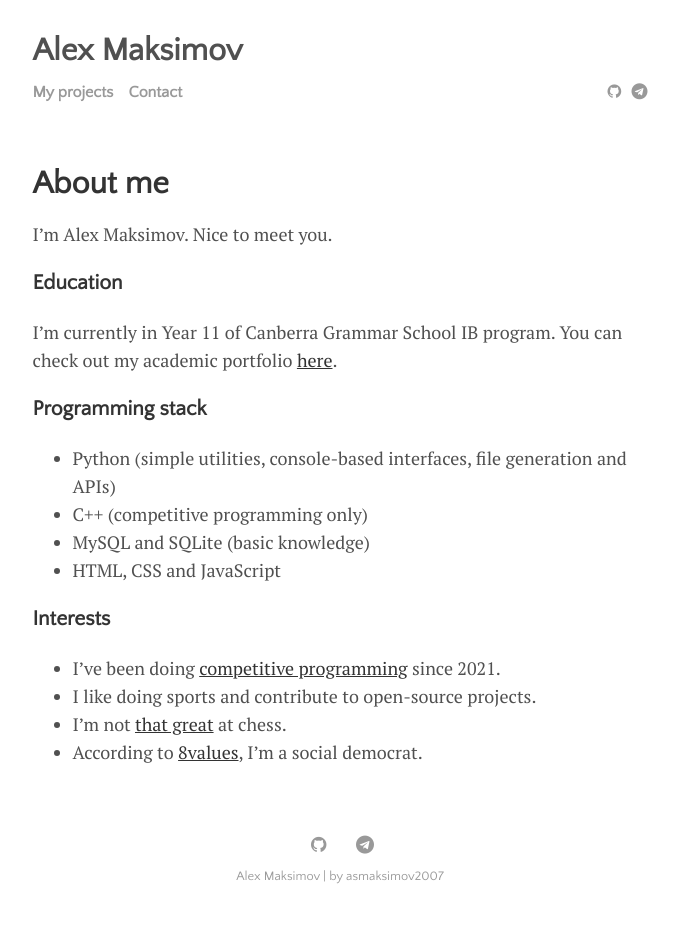
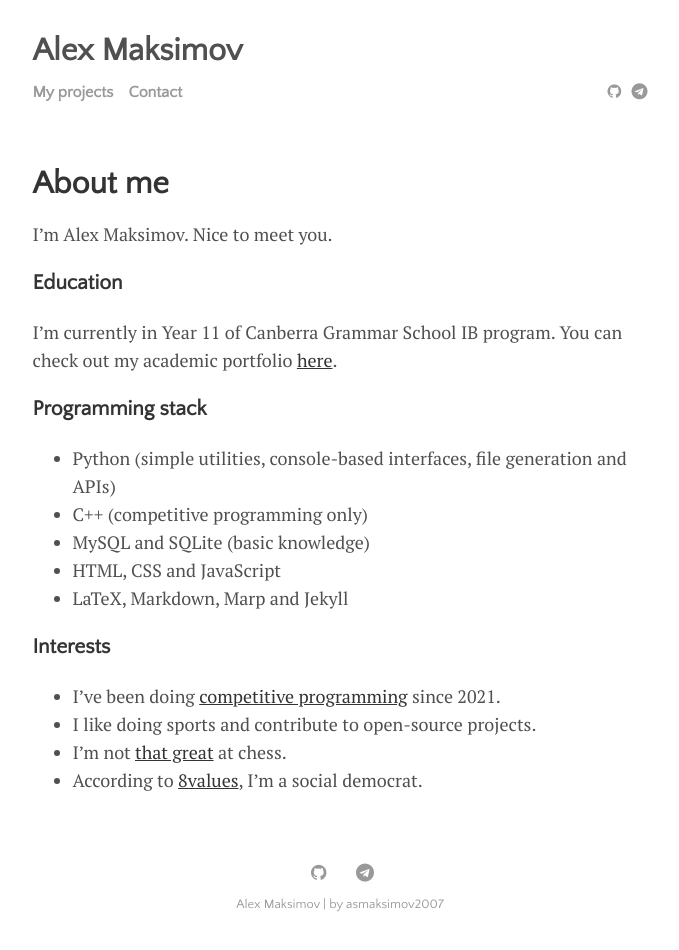
Before and after one commit to ASMaksimov2007/about, a Jekyll site: the page built from index.md, in a window 1280 px wide. Shown: the whole page, without its empty margins (300-979 px from the left). Built offline with Jekyll 4.4.1, drawn with Linux system fonts in a browser that asks for light colours; before the commit the page ends 922 px from its top, so only the background shows below that.

```diff
--- a/_layouts/default.html
+++ b/_layouts/default.html
@@ -1,6 +1,7 @@
 <!doctype html>
 <html>
 {% include head.html %}
+
 <body>
     <div class="container">
         {% include header.html %}
@@ -10,4 +11,5 @@
         {% include footer.html %}
     </div>
 </body>
+
 </html>
--- a/index.md
+++ b/index.md
@@ -15,6 +15,7 @@ I'm currently in Year 11 of Canberra Grammar School IB program. You can check ou
 - C++ (competitive programming only)
 - MySQL and SQLite (basic knowledge)
 - HTML, CSS and JavaScript
+- LaTeX, Markdown, Marp and Jekyll
 
 ### Interests
 
```
Also changed, not shown: favicon.ico. Lines whose indentation alone changed are shown as unchanged.
